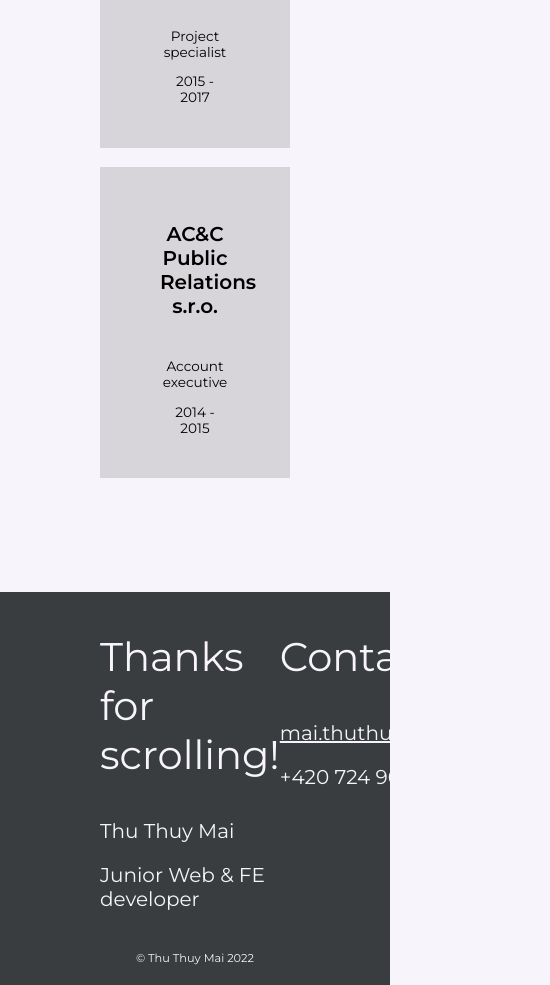
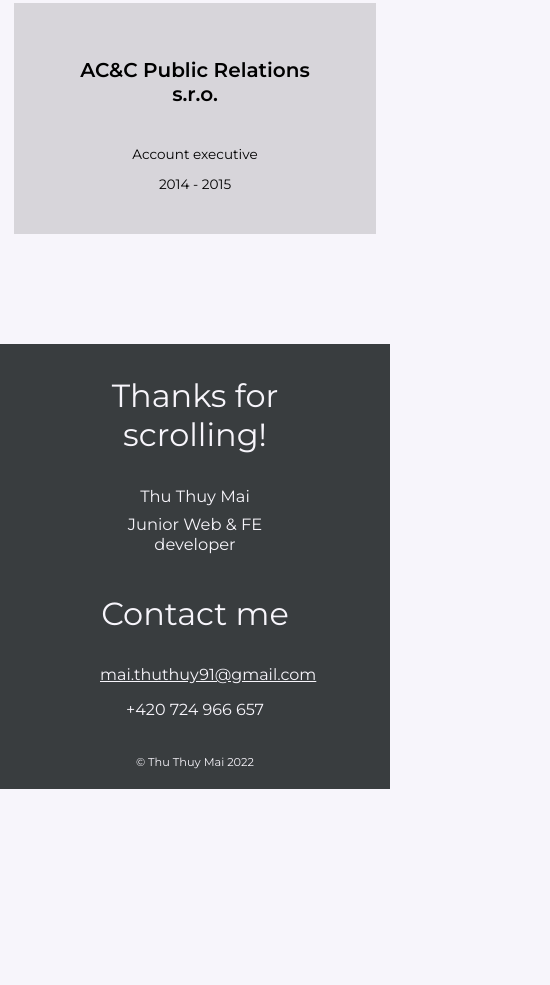
Before and after one commit to mtthuy22/my-personal-website, a plain HTML site: page index.html in a window 390 px wide. Shown: the part 4502-5487 px from the top of the page, 550 px wide, since content can reach past the window. After the commit the page ends 5291 px from the top, so only its background shows below. Drawn offline with Linux system fonts and the light colour scheme.

Commit message:
experience, contact section responsive

```diff
--- a/assets/css/_contact.scss
+++ b/assets/css/_contact.scss
@@ -5,6 +5,7 @@
 
 .contact {
     display: flex;
+    flex: 1 1 0;
     justify-content: space-between;
     background-color: $primary-dark;
     color: $primary-light;
@@ -15,14 +16,31 @@
     }
 
     &__heading{
-        font-size: $title;
+        font-size:xx-large;
     }
 
     &__subheading{
-        font-size: $blocktitle;
+        font-size: larger;
+        margin: 0.5em;
     }
 
-    &__small{
-        font-size: $blocktitle;
+    &__text{
+        font-size: $text;
+        margin: 0.5;
+    }
+
+}
+
+@media only screen and (max-width: $mobile){
+    .contact{
+        display: flex;
+        flex-direction: column;
+
+        &__item{
+            text-align: center;
+        }
+
+
+
     }
 }
--- a/assets/css/_experience.scss
+++ b/assets/css/_experience.scss
@@ -1,5 +1,6 @@
 #experience {
-    padding: 100px;
+     padding: 100px;
+     text-align: center;
 
     h1{
         text-align: center;
@@ -29,12 +30,12 @@
 }
 
 @media only screen and (max-width: $mobile){
-    #experience ul{
-        display: flex;
-        flex-direction: column;
-    }
+    #experience {
+        padding: 6rem 1em;
 
-    .experience{
-        flex-grow: 1;
+        ul {
+            display: flex;
+            flex-direction: column;
+        }
     }
 }
--- a/assets/css/_general.scss
+++ b/assets/css/_general.scss
@@ -37,5 +37,6 @@
 @media only screen and (max-width: $mobile){
   body{
     font-size: 0.85rem;
+    overflow-x: hidden;
   }
 }
--- a/assets/css/_variables.scss
+++ b/assets/css/_variables.scss
@@ -12,6 +12,7 @@
 $subtitle: 2rem;
 $blocktitle: 1.25rem;
 
-//Screen\
-$mobile: 640px;
-$tablet: 1100px;
+//Screen
+
+$mobile: 480px;
+$medium-size: 1024px;
--- a/index.html
+++ b/index.html
@@ -192,15 +192,15 @@
 
     <!-- Contact -->
     <section id="contact" class="contact">
-      <div class="contact__info">
+      <div class="contact__item">
         <p class="contact__heading">Thanks for scrolling!</p>
         <p class="contact__subheading">Thu Thuy Mai</p>
         <p class="contact__subheading">Junior Web & FE developer</p>
       </div>
-      <div class="contact__details">
+      <div class="contact__item">
         <p class="contact__heading">Contact me</p>
-        <a href="mailto:mai.thuthuy91@gmail.com" class="contact__subheading">mai.thuthuy91@gmail.com</a>
-        <p class="contact__subheading">+420 724 966 657</p>
+        <a href="mailto:mai.thuthuy91@gmail.com" class="contact__text">mai.thuthuy91@gmail.com</a>
+        <p class="contact__text">+420 724 966 657</p>
       </div>
     </section>
   </main>
```
Also changed, not shown: assets/css/style.css, 1 other file.
